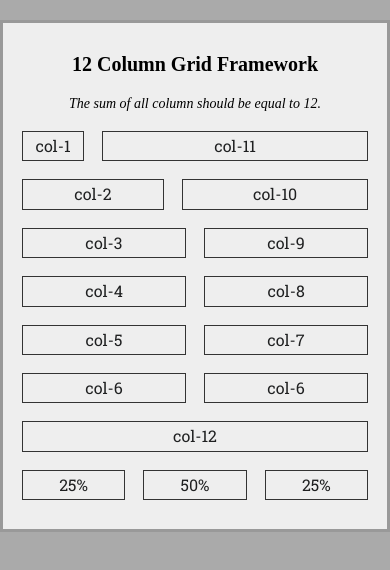
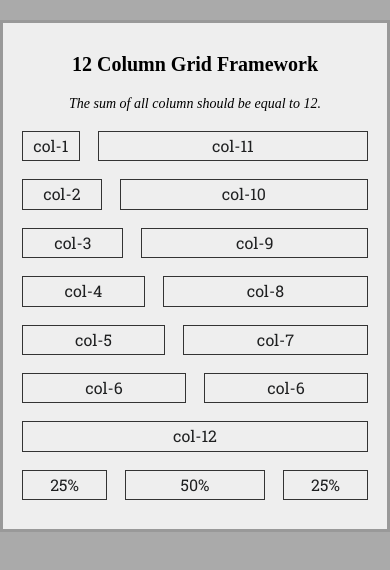
Before and after one commit to Shieboo/sas-grid, a plain HTML site: page index.html in a window 390 px wide. Drawn offline with Linux system fonts and the light colour scheme.

Commit message:
Added example layout and a >768px @media rule.

```diff
--- a/css/style.css
+++ b/css/style.css
@@ -353,7 +353,7 @@ template {
 }
 
 .sas-col-2 {
-  flex-grow: 1;
+  flex-grow: 2;
   margin-left: 10px;
   margin-right: 10px;
   max-width: 140px;
@@ -362,7 +362,7 @@ template {
 }
 
 .sas-col-3 {
-  flex-grow: 1;
+  flex-grow: 3;
   margin-left: 10px;
   margin-right: 10px;
   max-width: 220px;
@@ -371,7 +371,7 @@ template {
 }
 
 .sas-col-4 {
-  flex-grow: 1;
+  flex-grow: 4;
   margin-left: 10px;
   margin-right: 10px;
   max-width: 300px;
@@ -380,7 +380,7 @@ template {
 }
 
 .sas-col-5 {
-  flex-grow: 1;
+  flex-grow: 5;
   margin-left: 10px;
   margin-right: 10px;
   max-width: 380px;
@@ -389,7 +389,7 @@ template {
 }
 
 .sas-col-6 {
-  flex-grow: 1;
+  flex-grow: 6;
   margin-left: 10px;
   margin-right: 10px;
   max-width: 460px;
@@ -398,7 +398,7 @@ template {
 }
 
 .sas-col-7 {
-  flex-grow: 1;
+  flex-grow: 7;
   margin-left: 10px;
   margin-right: 10px;
   max-width: 540px;
@@ -407,7 +407,7 @@ template {
 }
 
 .sas-col-8 {
-  flex-grow: 1;
+  flex-grow: 8;
   margin-left: 10px;
   margin-right: 10px;
   max-width: 620px;
@@ -416,7 +416,7 @@ template {
 }
 
 .sas-col-9 {
-  flex-grow: 1;
+  flex-grow: 9;
   margin-left: 10px;
   margin-right: 10px;
   max-width: 700px;
@@ -425,7 +425,7 @@ template {
 }
 
 .sas-col-10 {
-  flex-grow: 1;
+  flex-grow: 10;
   margin-left: 10px;
   margin-right: 10px;
   max-width: 780px;
@@ -434,7 +434,7 @@ template {
 }
 
 .sas-col-11 {
-  flex-grow: 1;
+  flex-grow: 11;
   margin-left: 10px;
   margin-right: 10px;
   max-width: 860px;
@@ -443,7 +443,7 @@ template {
 }
 
 .sas-col-12 {
-  flex-grow: 1;
+  flex-grow: 12;
   margin-left: 10px;
   margin-right: 10px;
   max-width: 940px;
@@ -451,6 +451,11 @@ template {
   padding-bottom: 5px;
 }
 
+@media screen and (max-width: 768px) {
+  [class*=sas-col-] {
+    max-width: 100%;
+  }
+}
 [class*=sas-col-] {
   font-family: "Roboto Slab", "Helvetica Neue", Arial, Helvetica, "Liberation Sans", sans-serif;
   color: #1f2021;
```
Also changed, not shown: css/scss/_grid.scss (+7 -1 lines), 1 other file.
